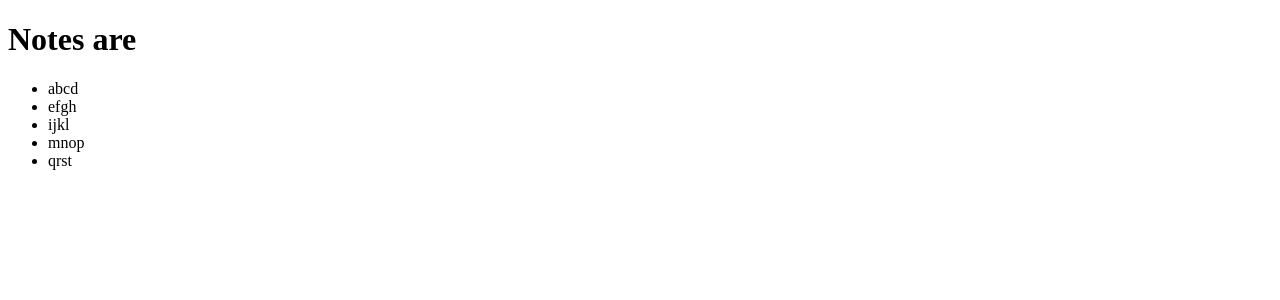
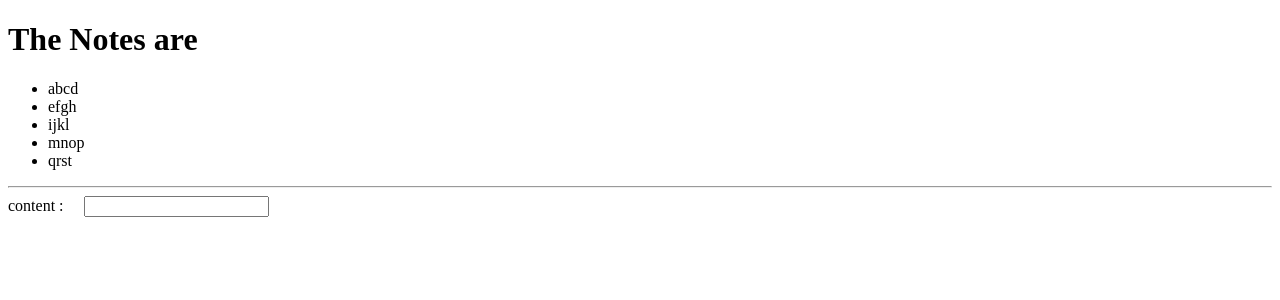
Before and after one commit to DEVAVISWA/react, a React (Vite) app: page / in a window 1280 px wide. Shown: the top 300 px of the page. Built offline with nearby package versions, Linux system fonts and the light colour scheme.

Commit message:
added a controlled component form

```diff
--- a/db.json
+++ /dev/null
@@ -1,29 +0,0 @@
-{
-    "notes" : [
-        {
-            "id": 1,
-            "content": "HTML is easy",
-            "important": true
-        },
-        {
-            "id": 2,
-            "content": "Browser can only execute Javascript",
-            "important": false
-        },
-        {
-            "id": 3,
-            "content": "GET and POST are the most important methods of HTTP protocol",
-            "important": true
-        },
-        {
-            "id": 4,
-            "content": "JSON server acts like a mock server without a real backend server to serve API endpoints",
-            "important": false
-        },
-        {
-            "id": 5,
-            "content": "CRUD with React with routers, useState, useReducers, useContext, useRef hooks axios",
-            "important": true
-        }
-    ]
-}
--- a/src/App.jsx
+++ b/src/App.jsx
@@ -1,18 +1,30 @@
-import React, { useState } from 'react'
+import React, { useRef, useState } from 'react'
 
 function App(props) {
 
-  const [notes,setNotes] = useState(props.notes)
+  const newNoteContentRef = useRef(null)
+  const [newNoteContent,setNewNoteContent] = useState('')
+
+  const [notes, setNotes] = useState(props.notes)
   return (
     <div>
-      <h1>Notes are</h1>
+      <h1>The Notes are</h1>
       <ul>
         {
           notes.map(note =>
             <li key={note.id}>{note.content}</li>
-            )
+          )
         }
       </ul>
+      <hr />
+      <form >
+        <label>
+          content : &nbsp;&nbsp;&nbsp;&nbsp;
+          <input
+          type="text" ref={newNoteContentRef} value={newNoteContent}
+          onChange={e => setNewNoteContent(e.target.value)} />
+        </label>
+      </form>
     </div>
   )
 }
```
